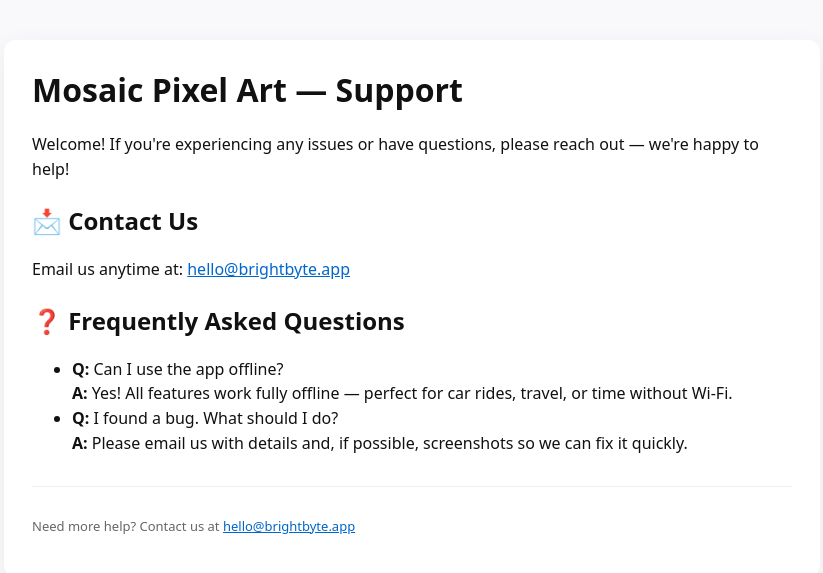
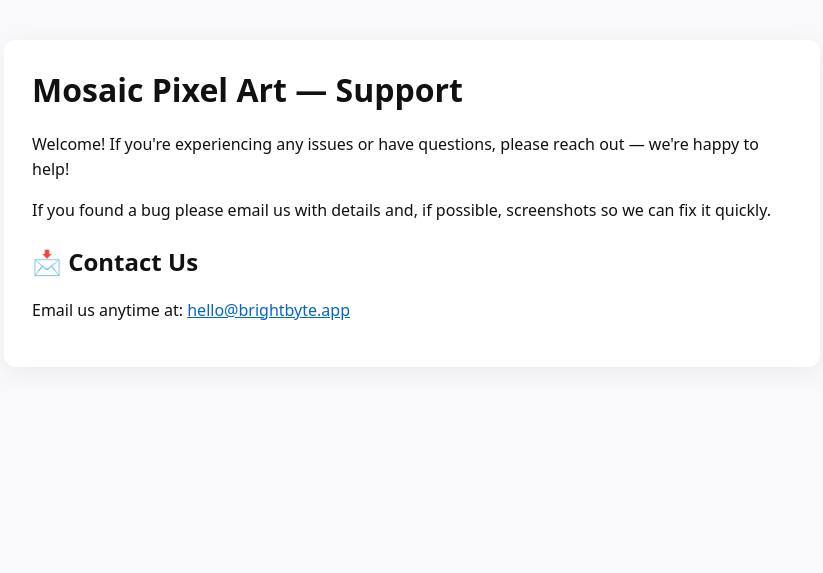
Before and after one commit to MagicScribble/BrightByte, a Jekyll site: the page support.html, which Jekyll copies as it is, in a window 1280 px wide. Shown: the top 573 px of the page, without its empty margins (228-1051 px from the left). Built offline with Jekyll 4.4.1, drawn with Linux system fonts in a browser that asks for light colours.

Commit message:
Update support.html

```diff
--- a/support.html
+++ b/support.html
@@ -21,21 +21,11 @@
   <main class="container">
     <h1>Mosaic Pixel Art — Support</h1>
     <p>Welcome! If you're experiencing any issues or have questions, please reach out — we're happy to help!</p>
+    <p>If you found a bug please email us with details and, if possible, screenshots so we can fix it quickly. </p>
 
     <h2>📩 Contact Us</h2>
     <p>Email us anytime at: <a href="mailto:dentin-97.aniline@icloud.com">hello@brightbyte.app</a></p>
 
-    <h2>❓ Frequently Asked Questions</h2>
-    <ul>
-      <li><strong>Q:</strong> Can I use the app offline?<br>
-          <strong>A:</strong> Yes! All features work fully offline — perfect for car rides, travel, or time without Wi‑Fi.</li>
-      <li><strong>Q:</strong> I found a bug. What should I do?<br>
-          <strong>A:</strong> Please email us with details and, if possible, screenshots so we can fix it quickly.</li>
-    </ul>
-
-    <footer>
-      <p>Need more help? Contact us at <a href="mailto:dentin-97.aniline@icloud.com">hello@brightbyte.app</a></p>
-    </footer>
   </main>
 </body>
 </html>
```
